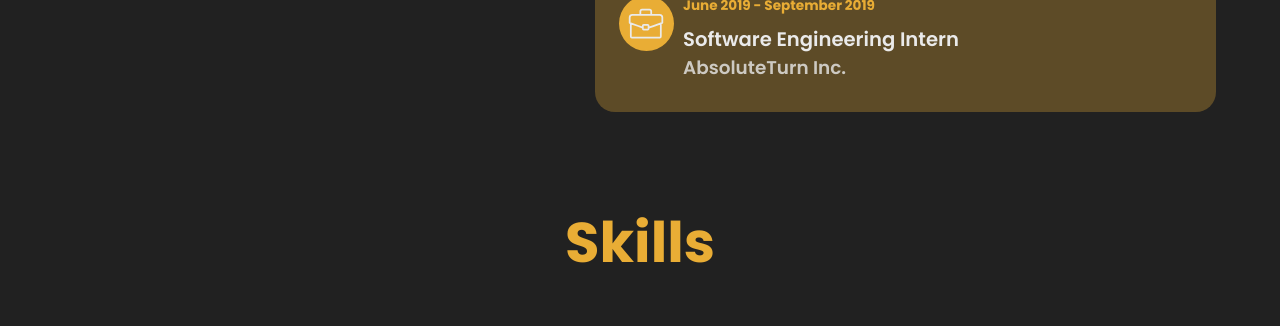
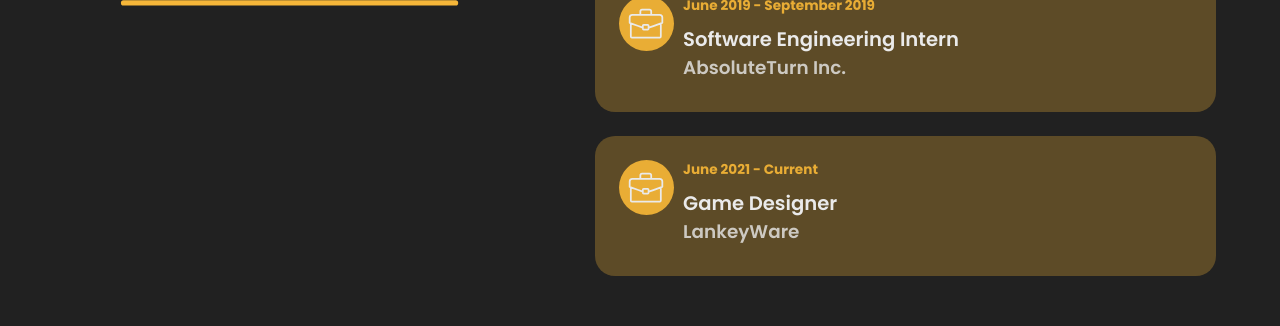
Before and after one commit to JasonAbsolute/Personal-Website, a React (Create React App) app: page / in a window 1280 px wide. Shown: the part 2380-2706 px from the top of the page. Built offline with nearby package versions, Linux system fonts and the light colour scheme; a web font is replaced by a local one.

Commit message:
updates to resume and logos and added Lankyware to experiece

```diff
--- a/src/data/experienceData.js
+++ b/src/data/experienceData.js
@@ -28,4 +28,12 @@
         endYear: ' September 2019'
     },
 
+    {
+        id: 4,
+        company: 'LankeyWare',
+        jobtitle: 'Game Designer',
+        startYear: 'June 2021 ',
+        endYear: ' Current'
+    },
+
 ]
--- a/src/data/projectsData.js
+++ b/src/data/projectsData.js
@@ -16,7 +16,6 @@
         projectDesc: 'Recreating Super Mario Sunshine physics in the Godot game engine. Used blender to model and animate to then import assets into the game. Implemented a camera system that has two modes, free roaming and follow mode.',
         tags: ['GDScript', 'Godot' ,'C#', 'Blender'],
         code: 'https://github.com/JasonAbsolute/ProjectShine',
-        demo: 'https://github.com/JasonAbsolute/ProjectShine',
         image: ProjectShineLogo
     },
     {
@@ -24,7 +23,6 @@
         projectName: 'Ziggy\'s Labyrinth',
         projectDesc: 'A level based Snake game. Play through over 150 levels with unique mechanics and power-ups. Do you have what it takes to escape the Labyrinth?',
         tags: ['Java', 'GameDev','Pixel Art'],
-        code: 'https://store.steampowered.com/app/2383520/Ziggys_Labyrinth/',
         demo: 'https://store.steampowered.com/app/2383520/Ziggys_Labyrinth/',
         image: Ziggy
     },
```
Also changed, not shown: src/assets/png/LogoProjectShine.png, 1 other file (tests, documents, lock files or other folders).
